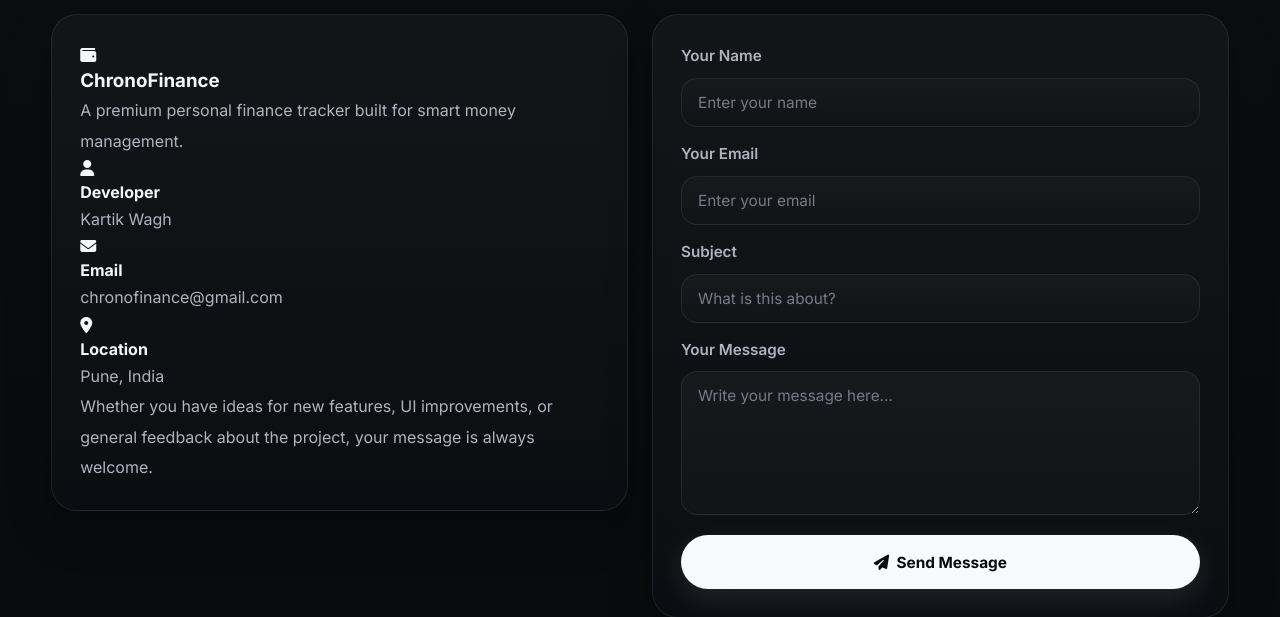
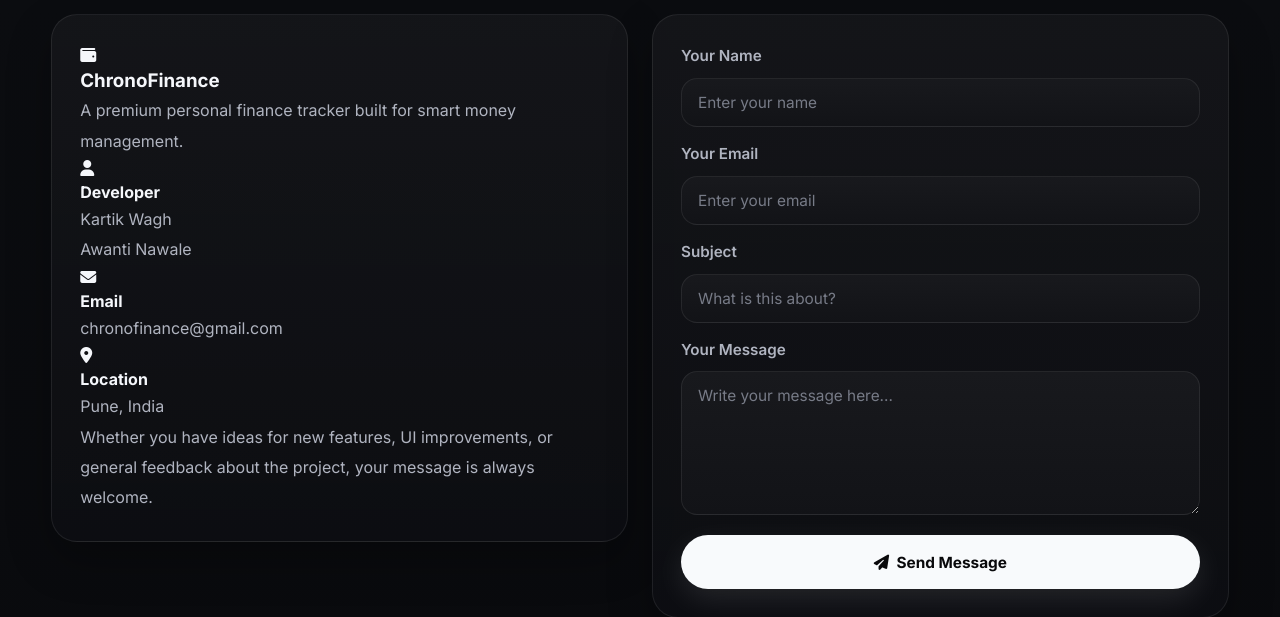
Before and after one commit to kartikwagh002/ChronoFinance, a Flask app: page / in a window 1280 px wide. Shown: the part 2337-2954 px from the top of the page. Run offline with Flask 3, Linux system fonts and the light colour scheme.

Commit message:
Add contact information for Awanti Nawale

```diff
--- a/templates/index.html
+++ b/templates/index.html
@@ -154,6 +154,8 @@
                         <div>
                             <h4>Developer</h4>
                             <p>Kartik Wagh</p>
+                            <p>Awanti Nawale</p>
+
                         </div>
                     </div>
 
```
